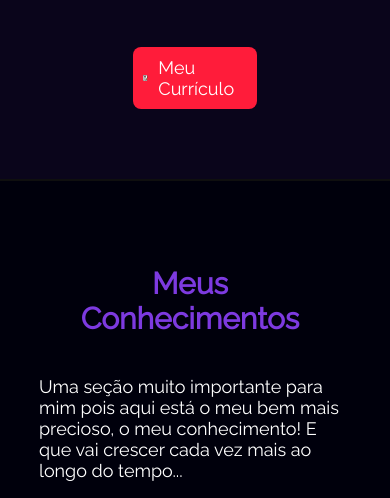
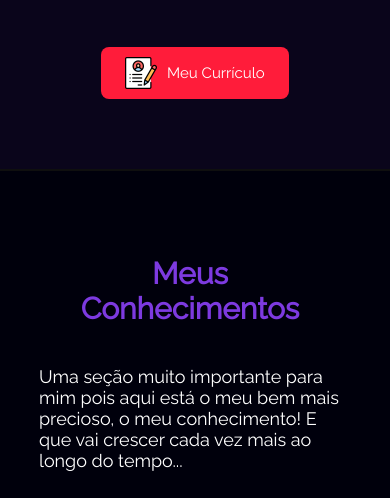
Before and after one commit to iamThiagoo/Portfolio, a plain HTML site: page index.html in a window 390 px wide. Shown: the part 2085-2583 px from the top of the page. Drawn offline with Linux system fonts and the light colour scheme.

Commit message:
Reparo no botão do currículo

```diff
--- a/assets/css/responsive.css
+++ b/assets/css/responsive.css
@@ -135,15 +135,15 @@
         font-size: 1.7rem;
     }
 
-    .btn{
+    .btn-curriculo{
         width: 60%;
     }
 
-    .btn a{
+    .btn-curriculo a{
         font-size: 1.5rem;
     }
 
-    .btn img {
+    .btn-curriculo img {
         max-width: 25%;
     }
 
```
